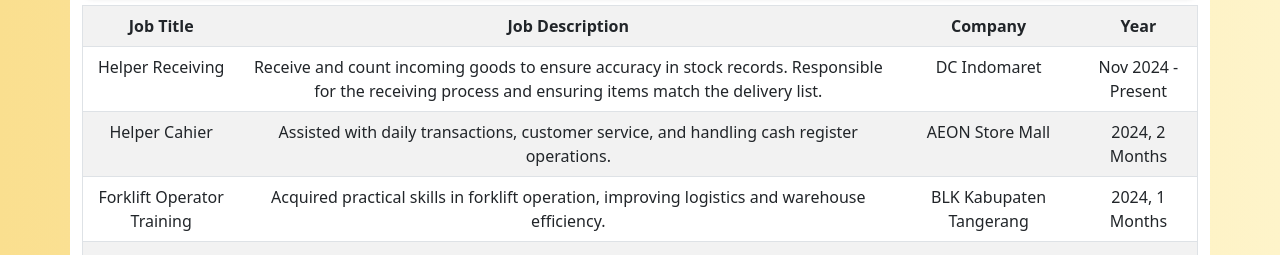
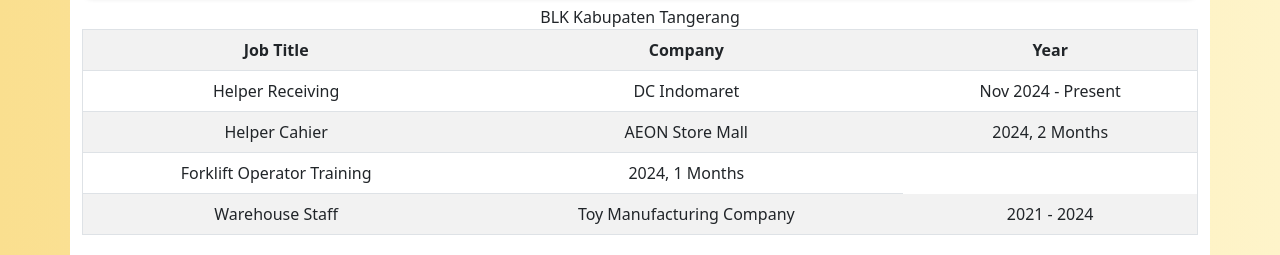
Before and after one commit to ubaiiii27/CV, a plain HTML site: page skills.html in a window 1280 px wide. Shown: the part 697-952 px from the top of the page. Drawn offline with nearby package versions, Linux system fonts and the light colour scheme.

Commit message:
perubahan

```diff
--- a/skills.html
+++ b/skills.html
@@ -65,36 +65,26 @@
             <table border="1" class="table table-striped">
                 <tr>
                     <th>Job Title</th>
-                    <th>Job Description</th>
                     <th>Company</th>
                     <th>Year</th>
                 </tr>
                 <tr>
                     <td>Helper Receiving</td>
-                    <td>Receive and count incoming goods to ensure accuracy in stock records. Responsible for the
-                        receiving
-                        process and ensuring items match the delivery list.</td>
                     <td>DC Indomaret</td>
                     <td>Nov 2024 - Present</td>
                 </tr>
                 <tr>
                     <td>Helper Cahier</td>
-                    <td>Assisted with daily transactions, customer service, and handling cash register operations.
-                    </td>
                     <td>AEON Store Mall</td>
                     <td>2024, 2 Months</td>
                 </tr>
                 <tr>
-                    <td>Forklift Operator Training</td>
-                    <td>Acquired practical skills in forklift operation, improving logistics and warehouse
-                        efficiency.
-                    </td>
+                    <td>Forklift Operator Training</td
                     <td>BLK Kabupaten Tangerang</td>
                     <td>2024, 1 Months</td>
                 </tr>
                 <tr>
                     <td>Warehouse Staff</td>
-                    <td>Managed inventory, assisted in stocktaking, and ensured smooth warehouse operations.</td>
                     <td>Toy Manufacturing Company</td>
                     <td>2021 - 2024</td>
                 </tr>
--- a/style.css
+++ b/style.css
@@ -69,11 +69,6 @@ body {
     box-shadow: 0 2px 5px rgba(0, 0, 0, 0.1); /* Bayangan halus */
  }
 
- .table {
-    margin: 0; /* Mengatur posisi tabel */
-    padding: 0;
- }
-
  .certificates {
     opacity: 0; /* Awalnya transparan */
     transform: translateY(20px);
```
